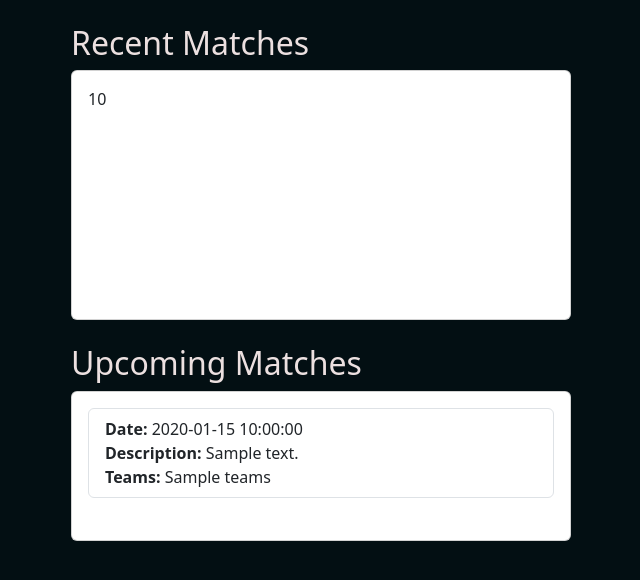
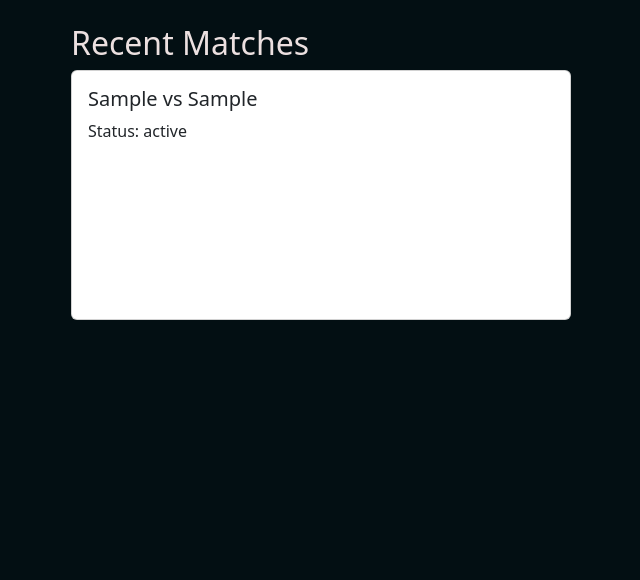
Before and after one commit to NavinKumarbanu/Live-Cricket-Score-app, a Flask app: template templates/index.html in a window 1280 px wide. Shown: the part 52-632 px from the top of the page, without its empty margins (11-651 px from the left). Run offline with Flask 3, Linux system fonts and the light colour scheme; the template is opened without the code that fills it: most values are stand-ins (such as "Sample title", 1, 10 or a date in 2020).

Commit message:
Update index.html

```diff
--- a/templates/index.html
+++ b/templates/index.html
@@ -4,45 +4,32 @@
     <title>Cricket Scores</title>
     <link href="https://cdn.jsdelivr.net/npm/bootstrap@5.3.0/dist/css/bootstrap.min.css" rel="stylesheet">
     <style>
-        /* Custom styles */
         .navbar-brand {
-            background-color: #d2dfd9; /* Change the background color */
-            color: white; /* Change the text color */
+            background-color: #d2dfd9;
+            color: white;
             padding: 10px;
             font-size: 34px;
         }
         .top-bar {
-            background-color: rgb(25, 25, 105); /* Change the background color */
-            color: #e7f1f4; /* Change the text color */
+            background-color: rgb(25, 25, 105);
+            color: #e7f1f4;
             padding: 8px;
             font-size: 24px;
-            font-family: Arial, sans-serif; /* Change the font family */
-
+            font-family: Arial, sans-serif;
         }
         body {
-            background-color: #030f13; /* Change the overall background color */
-            color: #ece0e0; /* Change the overall text color */
+            background-color: #030f13;
+            color: #ece0e0;
         }
         .custom-card {
-        width: 500px; /* Change the width */
-        height: 250px; /* Change the height */
-        /* Add any other styling properties as needed */
-    }
-    .custom-upcoming-card {
-        width: 500px; /* Change the width */
-        height: 150px; /* Change the height */
-        /* Add any other styling properties as needed */
-    }
-    .navbar-brand {
-        font-size: 24px; /* Change the font size as needed */
-    }
+            width: 500px;
+            height: 250px;
+        }
     </style>
-
 </head>
 <body>
     <div class="top-bar">
         <div class="container">
-
             Live Cricket Score
         </div>
     </div>
@@ -52,34 +39,15 @@
         <div class="row row-cols-1 row-cols-md-2">
             {% for score in cricket_scores %}
                 <div class="col mb-4">
-                    <div class="card custom-card">
+                    <div class="card custom-card text-dark">
                         <div class="card-body">
-                            {{ score | safe }}
-                        </div>
-                    </div>
-                </div>
-            {% endfor %}
-        </div>
-
-        <h2>Upcoming Matches</h2>
-        <div class="row row-cols-1 row-cols-md-2">
-            {% for match in upcoming_matches %}
-                <div class="col mb-4">
-                    <div class="card custom-upcoming-card">
-                        <div class="card-body">
-                            <ul class="list-group">
-                                <li class="list-group-item">
-                                    <strong>Date:</strong> {{ match['Date'] }}<br>
-                                    <strong>Description:</strong> {{ match['Description'] }}<br>
-                                    <strong>Teams:</strong> {{ match['Teams'] }}
-                                </li>
-                            </ul>
+                            <h5>{{ score['team1'] }} vs {{ score['team2'] }}</h5>
+                            <p>Status: {{ score['status'] }}</p>
                         </div>
                     </div>
                 </div>
             {% endfor %}
         </div>
     </div>
-
 </body>
 </html>
```
